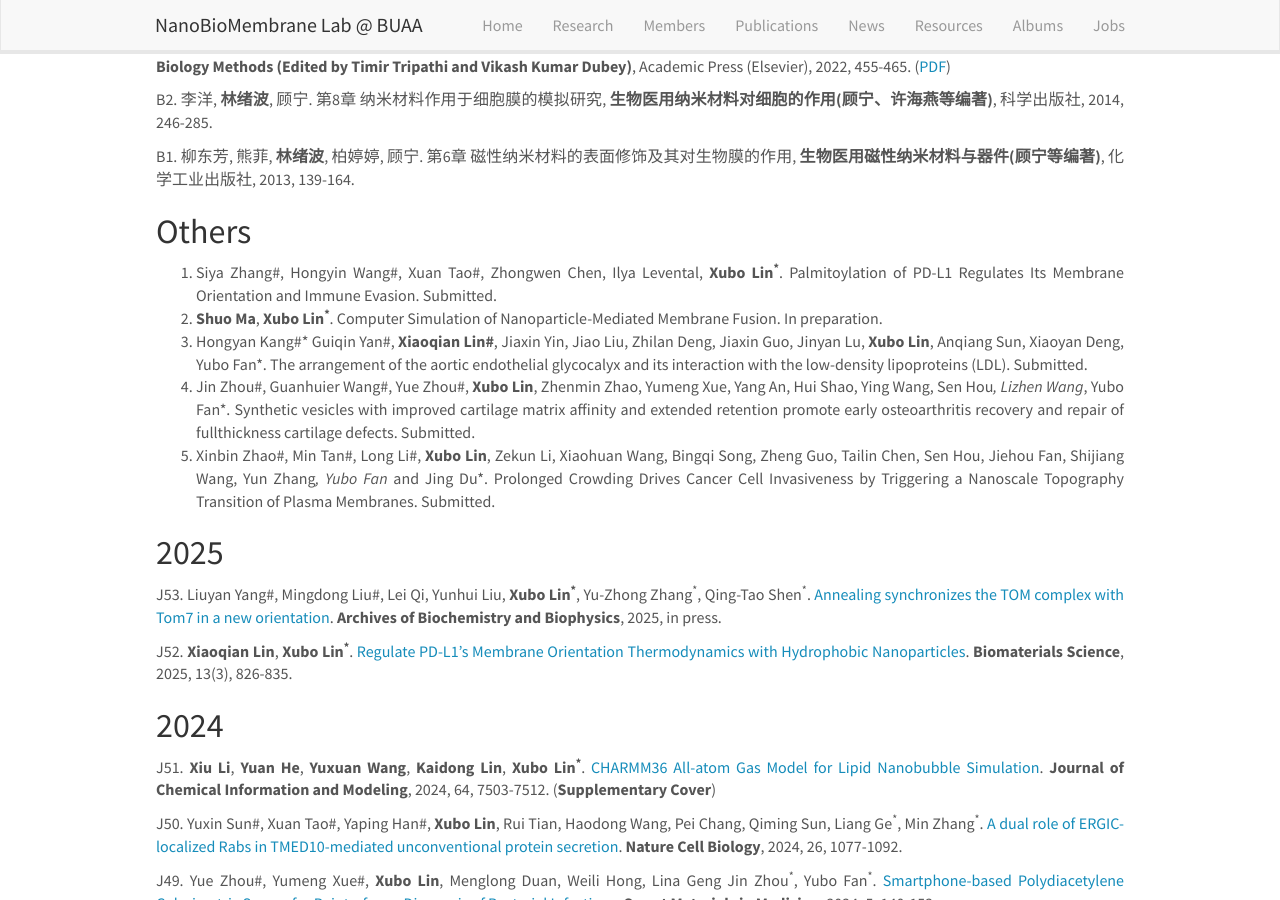
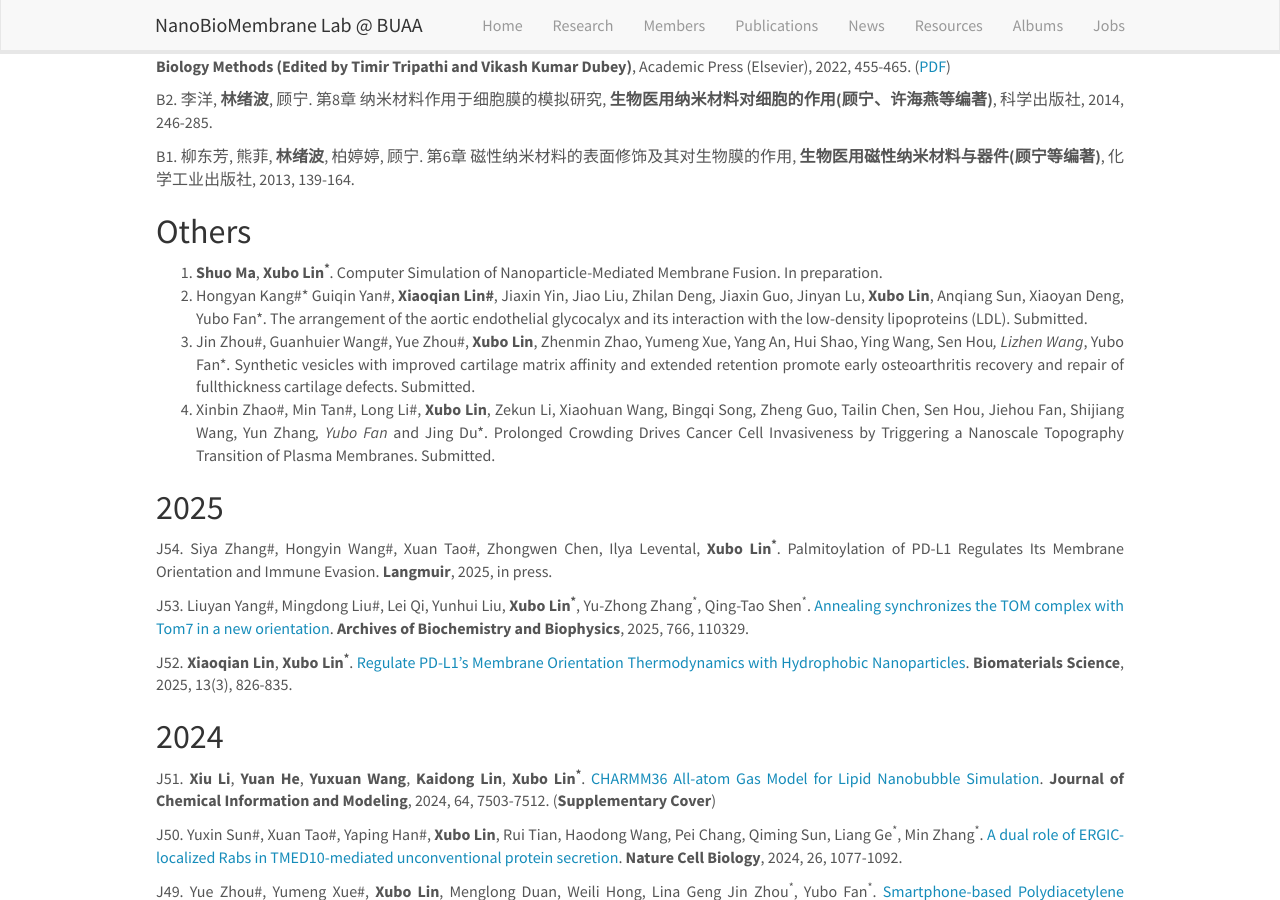
Before and after one commit to linxubo/linxubo.github.io, a Jekyll site: the page built from _pages/publications.md, in a window 1280 px wide and 900 px high, scrolled down 323 px. Built offline with Jekyll 4.4.1, drawn with Linux system fonts in a browser that asks for light colours; nearby versions of some CDN libraries; a script that is not in the unit is left out.

Commit message:
Update publications.md

```diff
--- a/_pages/publications.md
+++ b/_pages/publications.md
@@ -20,14 +20,15 @@
 B1.	柳东芳, 熊菲, **林绪波**, 柏婷婷, 顾宁. 第6章 磁性纳米材料的表面修饰及其对生物膜的作用, **生物医用磁性纳米材料与器件(顾宁等编著)**, 化学工业出版社, 2013, 139-164.
 
 ## Others
-1. Siya Zhang#, Hongyin Wang#, Xuan Tao#, Zhongwen Chen, Ilya Levental, **Xubo Lin<sup>*</sup>**. Palmitoylation of PD-L1 Regulates Its Membrane Orientation and Immune Evasion. Submitted.
-2. **Shuo Ma**, **Xubo Lin<sup>*</sup>**. Computer Simulation of Nanoparticle-Mediated Membrane Fusion. In preparation.
-3. Hongyan Kang#* Guiqin Yan#, **Xiaoqian Lin#**, Jiaxin Yin, Jiao Liu, Zhilan Deng, Jiaxin Guo, Jinyan Lu, **Xubo Lin**, Anqiang Sun, Xiaoyan Deng, Yubo Fan*. The arrangement of the aortic endothelial glycocalyx and its interaction with the low-density lipoproteins (LDL). Submitted.
-4. Jin Zhou#, Guanhuier Wang#, Yue Zhou#, **Xubo Lin**, Zhenmin Zhao, Yumeng Xue, Yang An, Hui Shao, Ying Wang, Sen Hou*, Lizhen Wang*, Yubo Fan*. Synthetic vesicles with improved cartilage matrix affinity and extended retention promote early osteoarthritis recovery and repair of fullthickness cartilage defects. Submitted.
-5. Xinbin Zhao#, Min Tan#, Long Li#, **Xubo Lin**, Zekun Li, Xiaohuan Wang, Bingqi Song, Zheng Guo, Tailin Chen, Sen Hou, Jiehou Fan, Shijiang Wang, Yun Zhang*, Yubo Fan* and Jing Du*. Prolonged Crowding Drives Cancer Cell Invasiveness by Triggering a Nanoscale Topography Transition of Plasma Membranes. Submitted.
+1. **Shuo Ma**, **Xubo Lin<sup>*</sup>**. Computer Simulation of Nanoparticle-Mediated Membrane Fusion. In preparation.
+2. Hongyan Kang#* Guiqin Yan#, **Xiaoqian Lin#**, Jiaxin Yin, Jiao Liu, Zhilan Deng, Jiaxin Guo, Jinyan Lu, **Xubo Lin**, Anqiang Sun, Xiaoyan Deng, Yubo Fan*. The arrangement of the aortic endothelial glycocalyx and its interaction with the low-density lipoproteins (LDL). Submitted.
+3. Jin Zhou#, Guanhuier Wang#, Yue Zhou#, **Xubo Lin**, Zhenmin Zhao, Yumeng Xue, Yang An, Hui Shao, Ying Wang, Sen Hou*, Lizhen Wang*, Yubo Fan*. Synthetic vesicles with improved cartilage matrix affinity and extended retention promote early osteoarthritis recovery and repair of fullthickness cartilage defects. Submitted.
+4. Xinbin Zhao#, Min Tan#, Long Li#, **Xubo Lin**, Zekun Li, Xiaohuan Wang, Bingqi Song, Zheng Guo, Tailin Chen, Sen Hou, Jiehou Fan, Shijiang Wang, Yun Zhang*, Yubo Fan* and Jing Du*. Prolonged Crowding Drives Cancer Cell Invasiveness by Triggering a Nanoscale Topography Transition of Plasma Membranes. Submitted.
 
 ## 2025
-J53. Liuyan Yang#, Mingdong Liu#, Lei Qi, Yunhui Liu, **Xubo Lin<sup>*</sup>**, Yu-Zhong Zhang<sup>*</sup>, Qing-Tao Shen<sup>*</sup>. [Annealing synchronizes the TOM complex with Tom7 in a new orientation](https://www.sciencedirect.com/science/article/pii/S0003986125000426). **Archives of Biochemistry and Biophysics**, 2025, in press.
+J54. Siya Zhang#, Hongyin Wang#, Xuan Tao#, Zhongwen Chen, Ilya Levental, **Xubo Lin<sup>*</sup>**. Palmitoylation of PD-L1 Regulates Its Membrane Orientation and Immune Evasion. **Langmuir**, 2025, in press.
+
+J53. Liuyan Yang#, Mingdong Liu#, Lei Qi, Yunhui Liu, **Xubo Lin<sup>*</sup>**, Yu-Zhong Zhang<sup>*</sup>, Qing-Tao Shen<sup>*</sup>. [Annealing synchronizes the TOM complex with Tom7 in a new orientation](https://www.sciencedirect.com/science/article/pii/S0003986125000426). **Archives of Biochemistry and Biophysics**, 2025, 766, 110329.
 
 J52. **Xiaoqian Lin**, **Xubo Lin<sup>*</sup>**. [Regulate PD-L1’s Membrane Orientation Thermodynamics with Hydrophobic Nanoparticles](https://doi.org/10.1039/D4BM01469C). **Biomaterials Science**, 2025, 13(3), 826-835.
 
```
